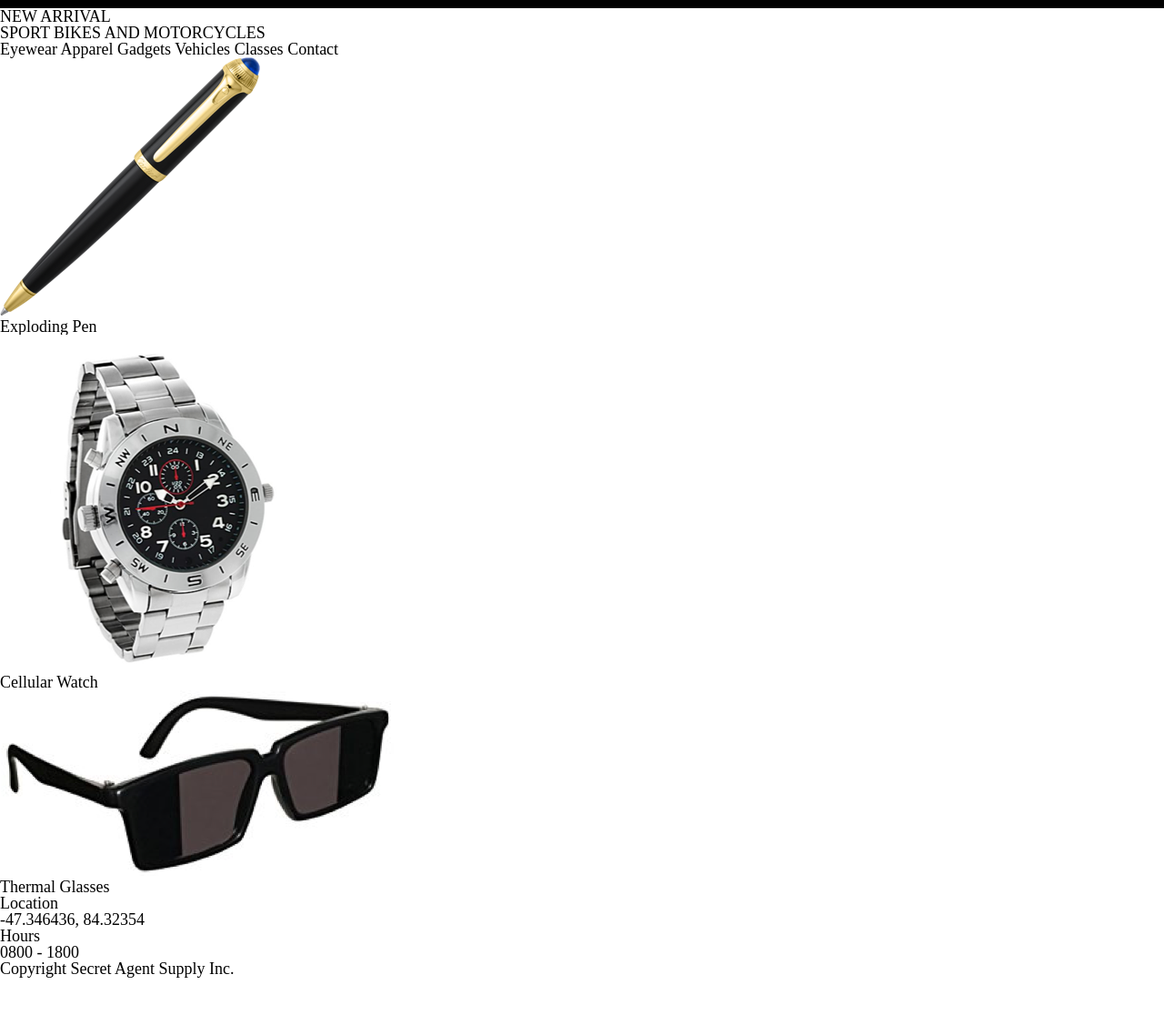
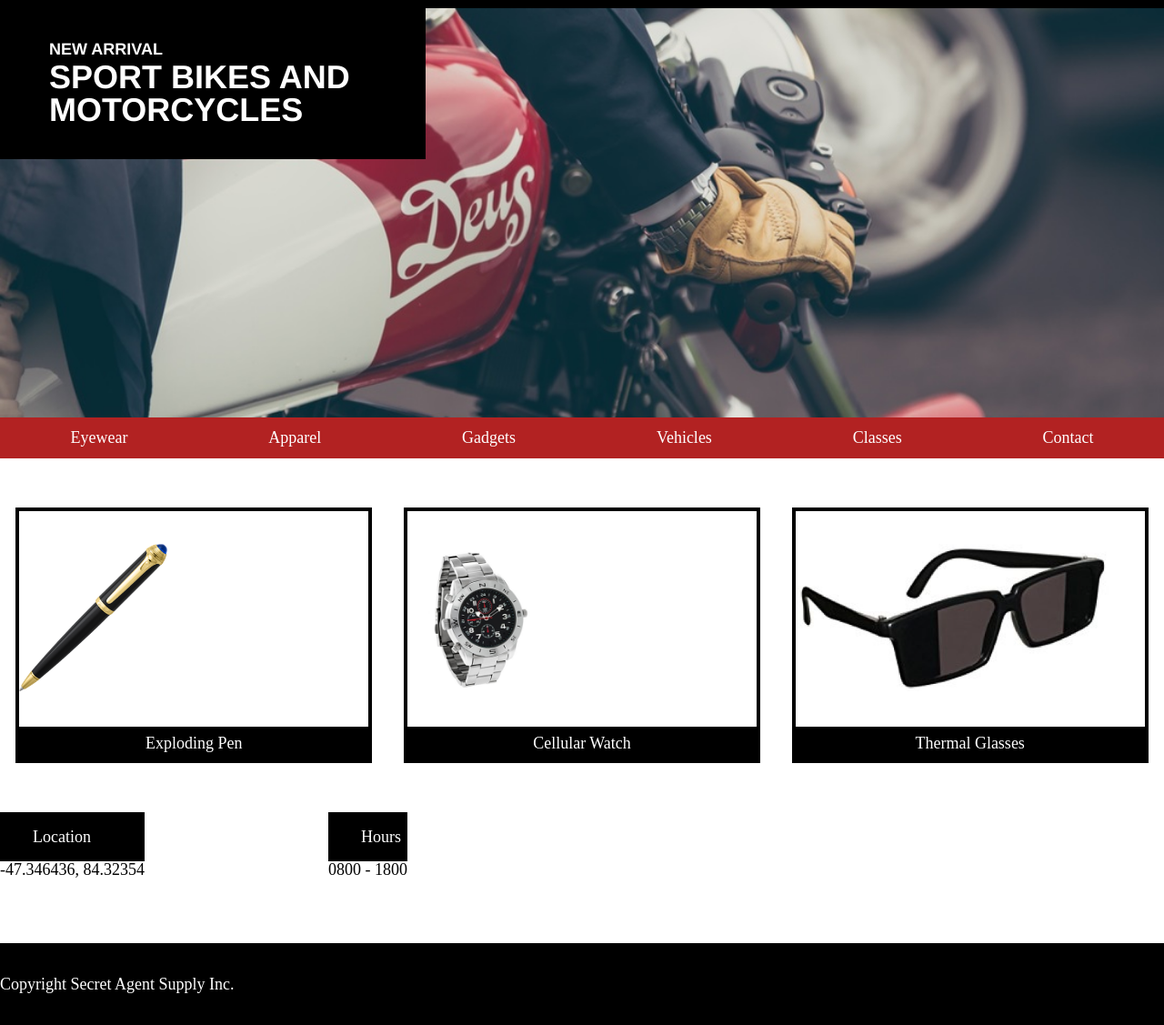
Before and after one commit to Melissa583/SecretAgentSupply, a plain HTML site: page index.html in a window 1280 px wide. Shown: the part 42-1169 px from the top of the page at 91% size. Before the commit the page ends 1117 px from the top, so only its background shows below. Drawn offline with Linux system fonts and the light colour scheme.

Commit message:
Final adjustments but incomplete

```diff
--- a/resources/css/style.css
+++ b/resources/css/style.css
@@ -21,3 +21,115 @@ header img {
   padding-right: 1rem;
   height: 1.5rem;
 }
+
+/*Main Container*/
+
+.main {
+  background-image: url("../images/moto.jpeg");
+  background-repeat: no-repeat;
+  background-position: center;
+  background-size: cover;
+  height: 25rem;
+}
+
+.title {
+  width: 20rem;
+  background-color: black;
+  color: white;
+  padding: 2rem 3rem;
+}
+
+.title h2 {
+  font-family: Helvetica;
+  font-size: 1rem;
+  font-weight: bold;
+  padding-bottom: 0.25rem;
+}
+
+.title h1 {
+  font-family: Helvetica;
+  font-size: 2rem;
+  font-weight: bold;
+}
+
+nav {
+  background-color: firebrick;
+  padding-top: 0.75rem;
+  padding-bottom: 0.75rem;
+  display: inline-flex;
+  width: 100%;
+  justify-content: space-around;
+  color: white;
+}
+
+/*Items*/
+
+.items {
+  display: flex;
+  flex-direction: row;
+  justify-content: space-around;
+  padding-top: 3rem;
+  padding-bottom: 3rem;
+}
+
+.items h3 {
+  background-color: black;
+  color: white;
+  justify-content: center;
+  padding-top: 0.5rem;
+  padding-bottom: 0.5rem;
+  text-align: center;
+}
+
+.pen {
+  border: 4px solid black;
+  width: 30%;
+}
+
+.watch {
+  border: 4px solid black;
+  width: 30%;
+}
+
+.glasses {
+  border: 4px solid black;
+  width: 30%;
+}
+
+.items img {
+  height: 9rem;
+  padding-top: 2rem;
+  padding-bottom: 2rem;
+}
+
+/*Contact Info*/
+
+.contact {
+  display: flex;
+  justify-content: space-between;
+  flex-direction: row;
+  padding-bottom: 4rem;
+  width: 35%;
+}
+
+.contact h3 {
+  background-color: black;
+  color: white;
+  padding-left: 2rem;
+  padding-top: 1rem;
+  padding-bottom: 1rem;
+}
+
+.location h3 {
+}
+
+/*Footer*/
+
+footer {
+  height: 5rem;
+  background-color: black;
+  color: white;
+  text-align: left;
+  display: flex;
+  align-items: center;
+}
```
Also changed, not shown: index.html (+2 -2 lines).
